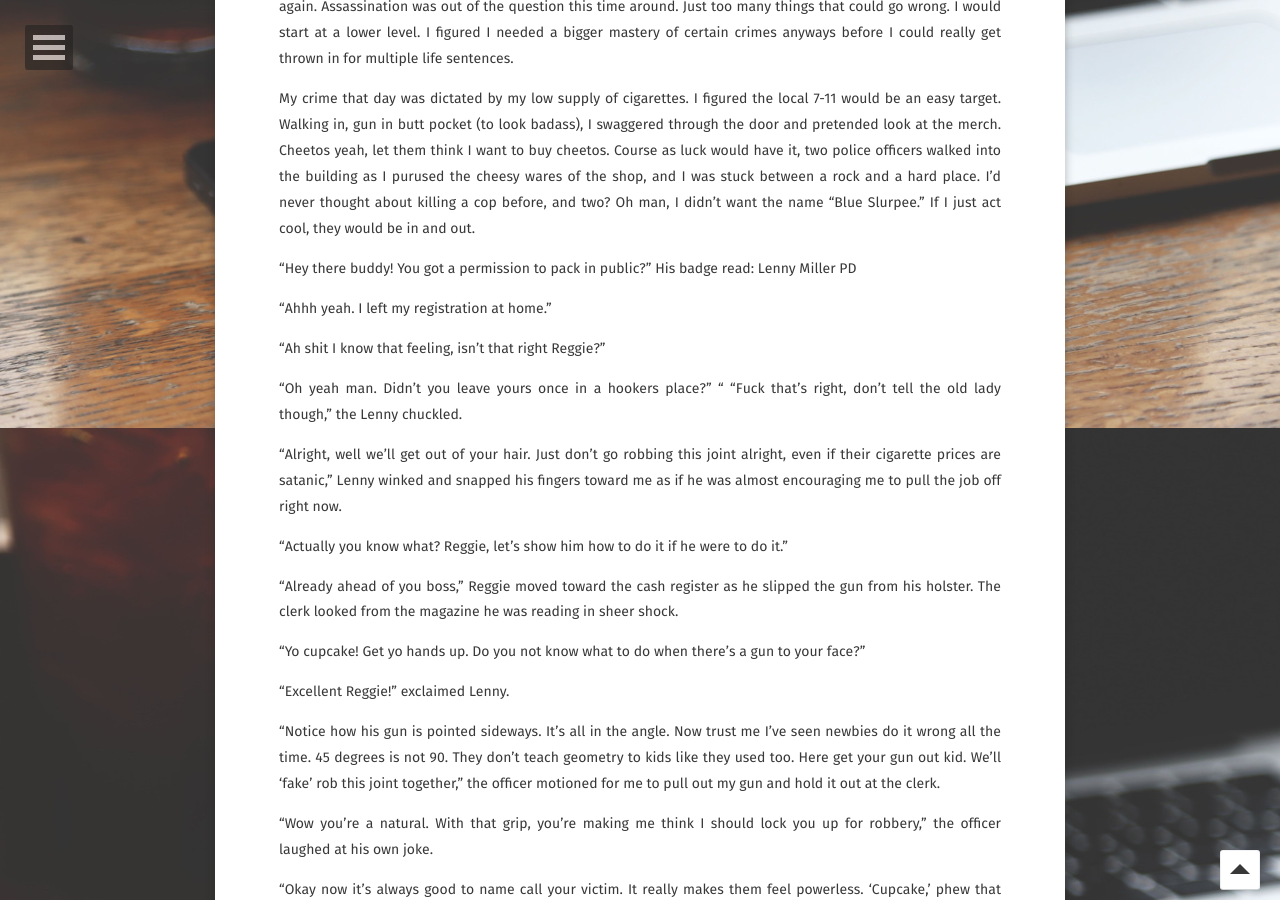
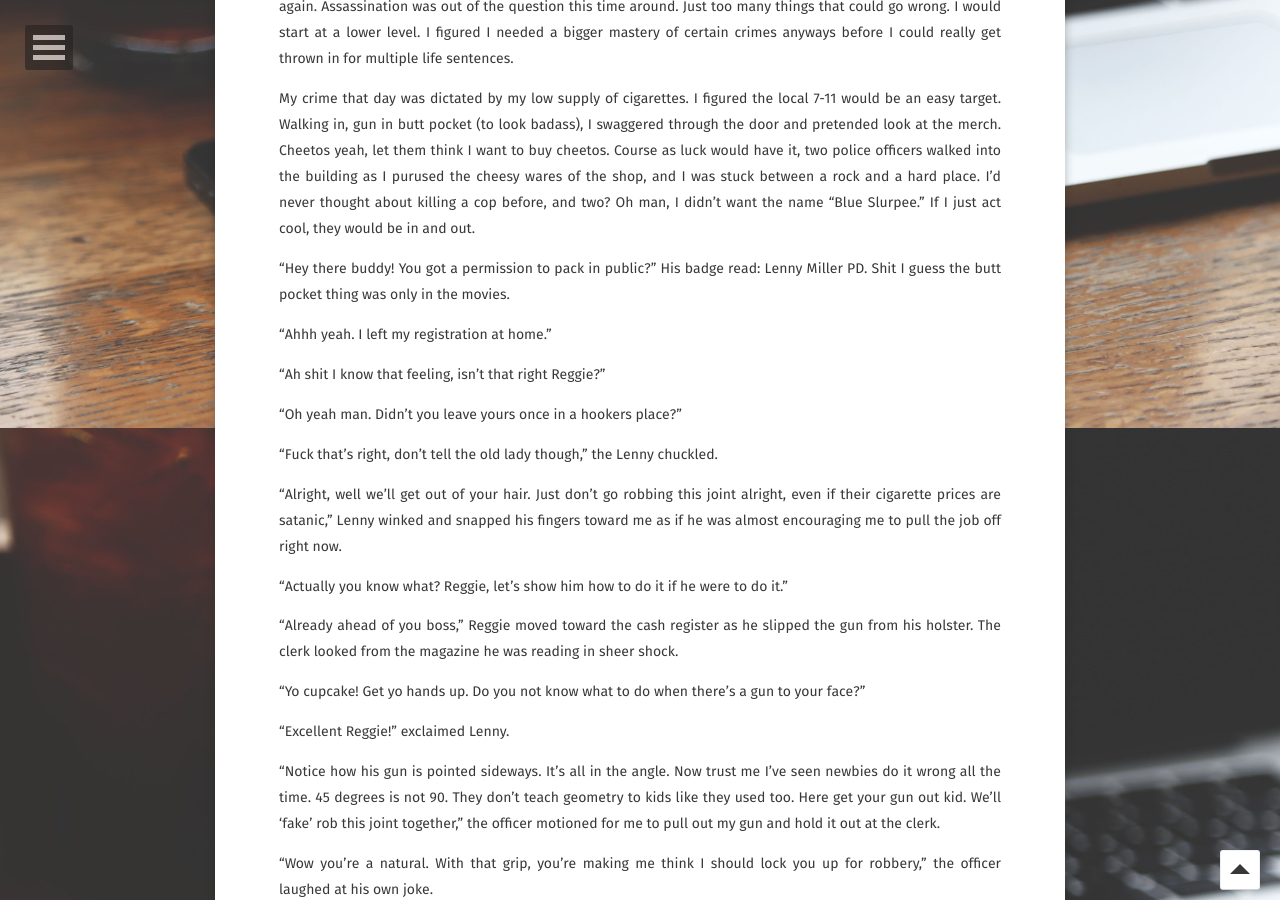
Before and after one commit to mberlanga/mberlanga.github.io, a Jekyll site: the page built from _posts/2016-07-03-KeepingUpWithVillainHood-post.md, in a window 1280 px wide and 900 px high, scrolled down 1372 px. Built offline with Jekyll 4.4.1, drawn with Linux system fonts in a browser that asks for light colours; some web fonts are replaced; comment, search, counter and statistics services are not loaded.

Commit message:
Added line to story and fixed more dialogue

```diff
--- a/_posts/2016-07-03-KeepingUpWithVillainHood-post.md
+++ b/_posts/2016-07-03-KeepingUpWithVillainHood-post.md
@@ -20,14 +20,14 @@ After a year of recovering, I built up the courage to finally get my own firearm
 
 My crime that day was dictated by my low supply of cigarettes. I figured the local 7-11 would be an easy target. Walking in, gun in butt pocket (to look badass), I swaggered through the door and pretended look at the merch. Cheetos yeah, let them think I want to buy cheetos. Course as luck would have it, two police officers walked into the building as I purused the cheesy wares of the shop, and I was stuck between a rock and a hard place. I’d never thought about killing a cop before, and two? Oh man, I didn’t want the name “Blue Slurpee.” If I just act cool, they would be in and out.
 
-“Hey there buddy! You got a permission to pack in public?” His badge read: Lenny Miller PD
+“Hey there buddy! You got a permission to pack in public?” His badge read: Lenny Miller PD. Shit I guess the butt pocket thing was only in the movies.
 
 “Ahhh yeah. I left my registration at home.”
 
 “Ah shit I know that feeling, isn’t that right Reggie?”
 
 “Oh yeah man. Didn’t you leave yours once in a hookers place?"
-"
+
 “Fuck that’s right, don’t tell the old lady though,” the Lenny chuckled.
 
 “Alright, well we’ll get out of your hair. Just don’t go robbing this joint alright, even if their cigarette prices are satanic,” Lenny winked and snapped his fingers toward me as if he was almost encouraging me to pull the job off right now.
```
